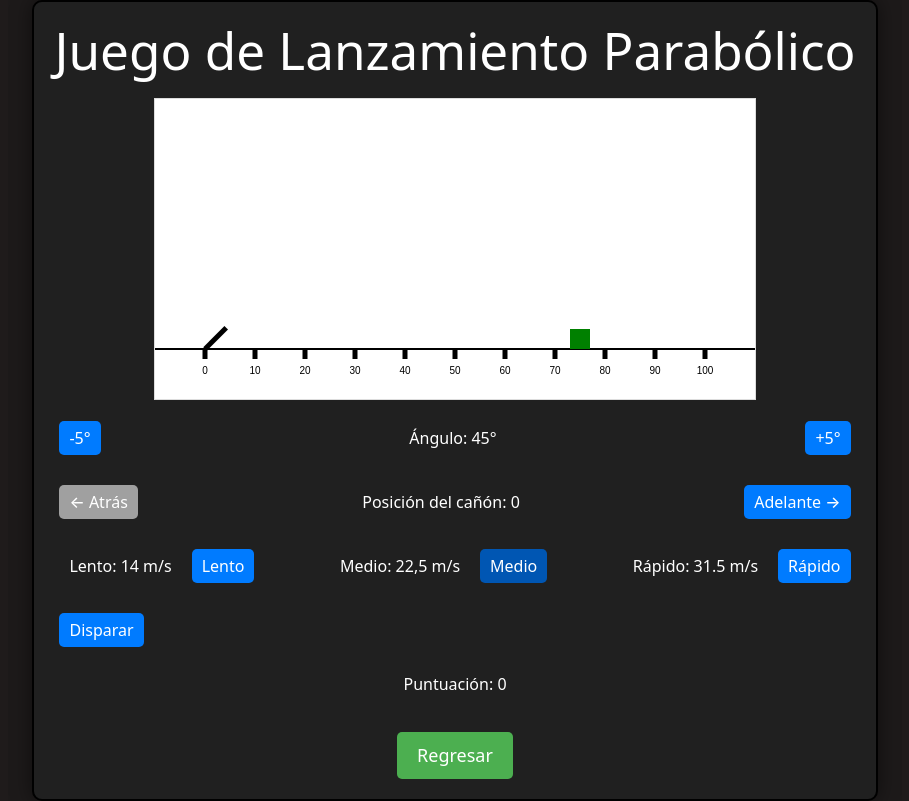
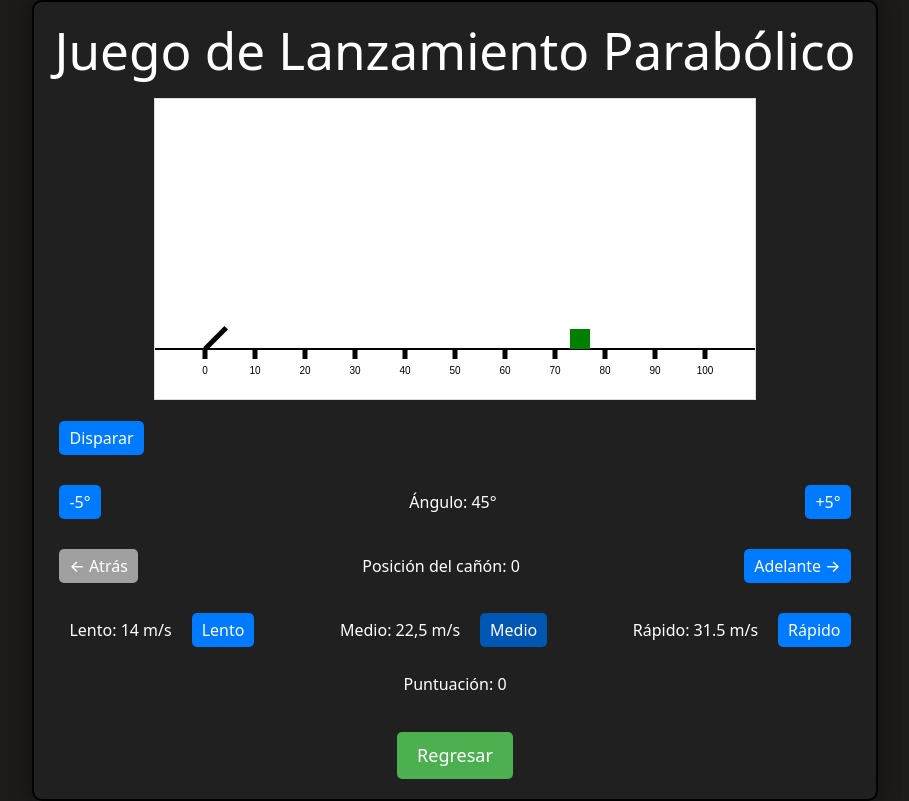
Before and after one commit to davidmurati/JuegoFisica, a React (Vite) app: page /Juego3 in a window 1280 px wide. Both pictures are taken after a click on the button "Iniciar Juego". Shown: the whole page, without its empty margins (185-1094 px from the left). Built offline with nearby package versions, Linux system fonts and the light colour scheme.

Commit message:
9 commit appEjercicio

```diff
--- a/src/component/Juego3/Juego3.jsx
+++ b/src/component/Juego3/Juego3.jsx
@@ -200,6 +200,11 @@ const ParabolicShot = () => {
 
         {gameStarted && (
           <>
+          <div className="controls">
+              <button onClick={shoot} className="shoot-button">
+                Disparar
+              </button>
+            </div>
             <div className="controls">
               <button onClick={() => changeAngle(-5)} disabled={angle <= 0}>
                 -5°
@@ -237,11 +242,6 @@ const ParabolicShot = () => {
                   Rápido
                 </button>
               </div>
-            </div>
-            <div className="controls">
-              <button onClick={shoot} className="shoot-button">
-                Disparar
-              </button>
             </div>
             <div className="score">Puntuación: {score}</div>
             <button onClick={() => window.location.href = "/"} className="shoot-button">
```
